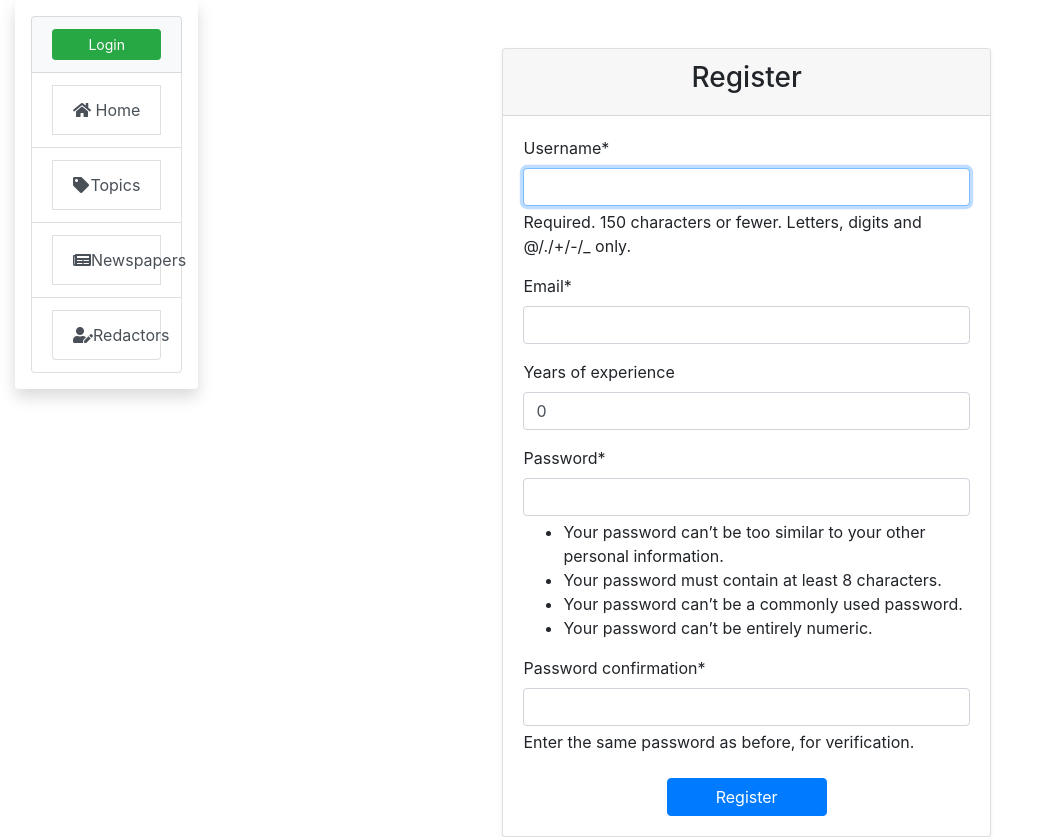
After one commit to arsenmarkotskyi/Newspaper-Agency, a Django app: page /register/ in a window 1280 px wide. The commit adds this page. Shown: the whole page, without its empty margins (0-1042 px from the left). Run offline with Django 5.2, Linux system fonts and the light colour scheme; some libraries are stand-ins or nearby versions.

Commit message:
"add registration form"

```diff
--- a/newspaper/forms.py
+++ b/newspaper/forms.py
@@ -1,6 +1,8 @@
 import re
 
 from django import forms
+from django.contrib.auth.forms import UserCreationForm
+
 from newspaper.models import Newspaper, Topic, Redactor
 
 
@@ -59,6 +61,12 @@ def validate_password(value):
         )
 
 
+class RedactorRegistrationForm(UserCreationForm):
+    email = forms.EmailField(required=True)
+    class Meta:
+        model = Redactor
+        fields = ["username", "email", "years_of_experience", "password1", "password2"]
+
 class NewspaperSearchForm(forms.Form):
     title = forms.CharField(
         max_length=255,
--- a/newspaper/views.py
+++ b/newspaper/views.py
@@ -1,10 +1,12 @@
+from django.contrib.auth import login
 from django.contrib.auth.mixins import LoginRequiredMixin
 from django.http import HttpRequest, HttpResponse
-from django.shortcuts import render
+from django.shortcuts import render, redirect
 from django.urls import reverse_lazy
 from django.views import generic
 
-from newspaper.forms import NewspaperForm, RedactorForm, NewspaperSearchForm, RedactorSearchForm, TopicSearchForm
+from newspaper.forms import NewspaperForm, RedactorForm, NewspaperSearchForm, RedactorSearchForm, TopicSearchForm, \
+    RedactorRegistrationForm
 from newspaper.mixans import SearchMixin
 from newspaper.models import Topic, Newspaper, Redactor
 
@@ -121,3 +123,15 @@ class RedactorUpdateView(LoginRequiredMixin, generic.UpdateView):
 class RedactorDeleteView(LoginRequiredMixin, generic.DeleteView):
     model = Redactor
     success_url = reverse_lazy("newspaper:redactor-list")
+
+def register(request):
+    if request.method == "POST":
+        form = RedactorRegistrationForm(request.POST)
+        if form.is_valid():
+            user = form.save()
+            login(request, user)
+            return redirect("/")
+    else:
+        form = RedactorRegistrationForm()
+
+    return render(request, "registration/register.html", {"form": form})
--- a/newspaper_agency/settings/prod.py
+++ b/newspaper_agency/settings/prod.py
@@ -2,7 +2,7 @@ from .base import *
 
 
 # SECURITY WARNING: don't run with debug turned on in production!
-DEBUG = False
+DEBUG = True
 
 ALLOWED_HOSTS = ["127.0.0.1", "localhost"]
 
--- a/newspaper_agency/urls.py
+++ b/newspaper_agency/urls.py
@@ -18,10 +18,13 @@ Including another URLconf
 
 from django.contrib import admin
 from django.urls import path, include
+from newspaper.views import register
 
 
 urlpatterns = [
     path('admin/', admin.site.urls),
     path('', include("newspaper.urls", namespace="newspaper")),
     path("accounts/", include("django.contrib.auth.urls")),
+    path("register/", register, name="register"),
+
 ]
--- a/templates/registration/login.html
+++ b/templates/registration/login.html
@@ -27,6 +27,11 @@
             <input type="submit" value="Login" class="btn btn-primary px-4" />
           </div>
         </form>
+
+        <div class="text-center mt-3">
+          <p class="text-muted">Don't have an account?</p>
+          <a href="{% url 'register' %}" class="btn btn-secondary">Register</a>
+        </div>
       </div>
     </div>
   </div>
--- /dev/null
+++ b/templates/registration/register.html
@@ -0,0 +1,25 @@
+{% extends "base.html" %}
+{% load crispy_forms_tags %}
+
+{% block content %}
+  <div class="container mt-5">
+      <div class="row justify-content-center">
+          <div class="col-md-6">
+              <div class="card shadow-sm">
+                  <div class="card-header text-center">
+                      <h3>Register</h3>
+                  </div>
+                  <div class="card-body">
+                      <form method="post">
+                          {% csrf_token %}
+                          {{ form|crispy }}
+                          <div class="text-center mt-4">
+                              <button type="submit" class="btn btn-primary px-5">Register</button>
+                          </div>
+                      </form>
+                  </div>
+              </div>
+          </div>
+      </div>
+  </div>
+{% endblock %}
```
